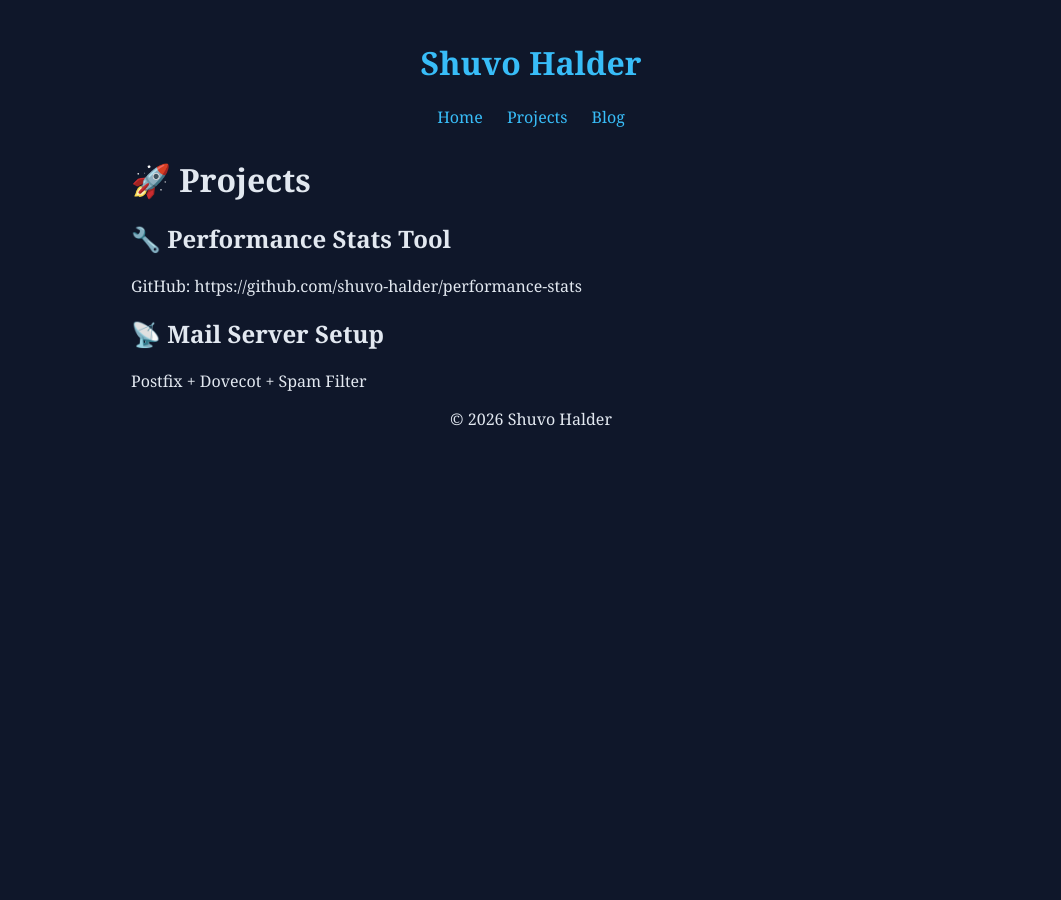
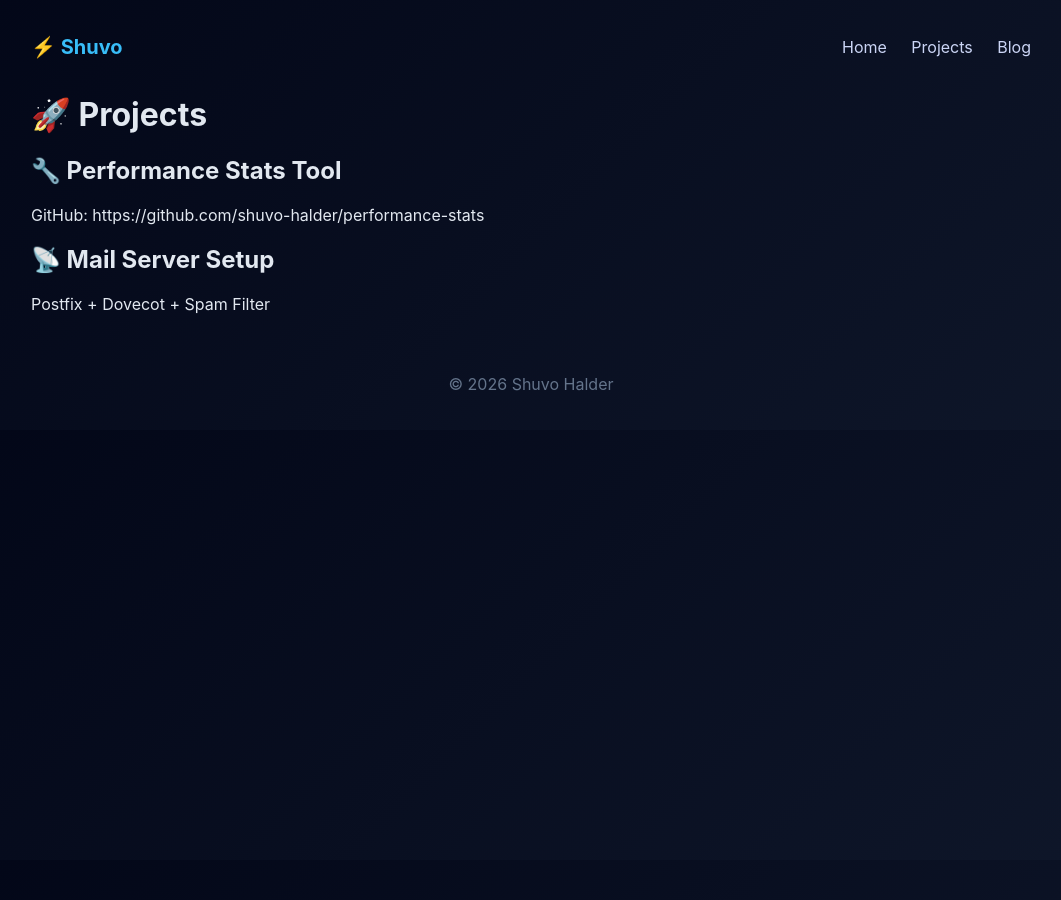
Before and after one commit to shuvo-halder/shuvo-halder.github.io, a Jekyll site: the page built from projects.md, in a window 1280 px wide. Shown: the whole page, without its empty margins (109-1170 px from the left). Built offline with Jekyll 4.4.1, drawn with Linux system fonts in a browser that asks for light colours.

Commit message:
UI modification on this pages

```diff
--- a/_includes/header.html
+++ b/_includes/header.html
@@ -1,5 +1,5 @@
-<header>
-  <h1><a href="/">Shuvo Halder</a></h1>
+<header class="navbar">
+  <div class="logo">⚡ Shuvo</div>
   <nav>
     <a href="/">Home</a>
     <a href="/projects">Projects</a>
--- a/_layouts/default.html
+++ b/_layouts/default.html
@@ -2,17 +2,22 @@
 <html>
 <head>
   <title>{{ page.title }}</title>
+  <meta name="viewport" content="width=device-width, initial-scale=1.0">
   <link rel="stylesheet" href="/assets/css/style.css">
 </head>
 <body>
 
-{% include header.html %}
+<div class="container">
 
-<main>
-  {{ content }}
-</main>
+  {% include header.html %}
 
-{% include footer.html %}
+  <main class="content">
+    {{ content }}
+  </main>
+
+  {% include footer.html %}
+
+</div>
 
 </body>
 </html>
--- a/assets/css/style.css
+++ b/assets/css/style.css
@@ -1,26 +1,111 @@
+/* ===== GLOBAL ===== */
 body {
-  font-family: Georgia, serif;
-  background: #0f172a;
+  margin: 0;
+  font-family: "Inter", sans-serif;
+  background: linear-gradient(135deg, #020617, #0f172a);
   color: #e2e8f0;
-  max-width: 800px;
+}
+
+.container {
+  max-width: 1000px;
   margin: auto;
   padding: 20px;
 }
 
-a {
-  color: #38bdf8;
-  text-decoration: none;
+/* ===== NAVBAR ===== */
+.navbar {
+  display: flex;
+  justify-content: space-between;
+  align-items: center;
+  padding: 15px 0;
 }
 
-header, footer {
-  text-align: center;
-  margin-bottom: 30px;
+.logo {
+  font-weight: bold;
+  font-size: 20px;
+  color: #38bdf8;
 }
 
 nav a {
-  margin: 0 10px;
+  margin-left: 20px;
+  color: #cbd5f5;
+  text-decoration: none;
+  transition: 0.3s;
 }
 
+nav a:hover {
+  color: #38bdf8;
+}
+
+/* ===== HERO ===== */
+.hero {
+  margin-top: 60px;
+}
+
+.hero h1 {
+  font-size: 3rem;
+  margin-bottom: 10px;
+}
+
+.hero p {
+  color: #94a3b8;
+  font-size: 1.2rem;
+}
+
+/* ===== BUTTON ===== */
+.btn {
+  display: inline-block;
+  margin-top: 20px;
+  padding: 10px 20px;
+  background: #38bdf8;
+  color: #020617;
+  border-radius: 8px;
+  text-decoration: none;
+  font-weight: bold;
+}
+
+/* ===== GRID ===== */
+.grid {
+  display: grid;
+  grid-template-columns: repeat(auto-fit, minmax(220px, 1fr));
+  gap: 20px;
+  margin-top: 30px;
+}
+
+/* ===== CARD ===== */
+.card {
+  background: rgba(15, 23, 42, 0.7);
+  backdrop-filter: blur(10px);
+  padding: 20px;
+  border-radius: 12px;
+  border: 1px solid rgba(148, 163, 184, 0.1);
+  transition: 0.3s;
+}
+
+.card:hover {
+  transform: translateY(-5px);
+  border-color: #38bdf8;
+}
+
+/* ===== BLOG ===== */
 .post {
+  max-width: 700px;
+  margin: auto;
   line-height: 1.8;
 }
+
+.post h1 {
+  font-size: 2.5rem;
+}
+
+.meta {
+  color: #94a3b8;
+  margin-bottom: 20px;
+}
+
+/* ===== FOOTER ===== */
+footer {
+  text-align: center;
+  margin-top: 60px;
+  color: #64748b;
+}
```
Also changed, not shown: index.md (+41 -5 lines).
